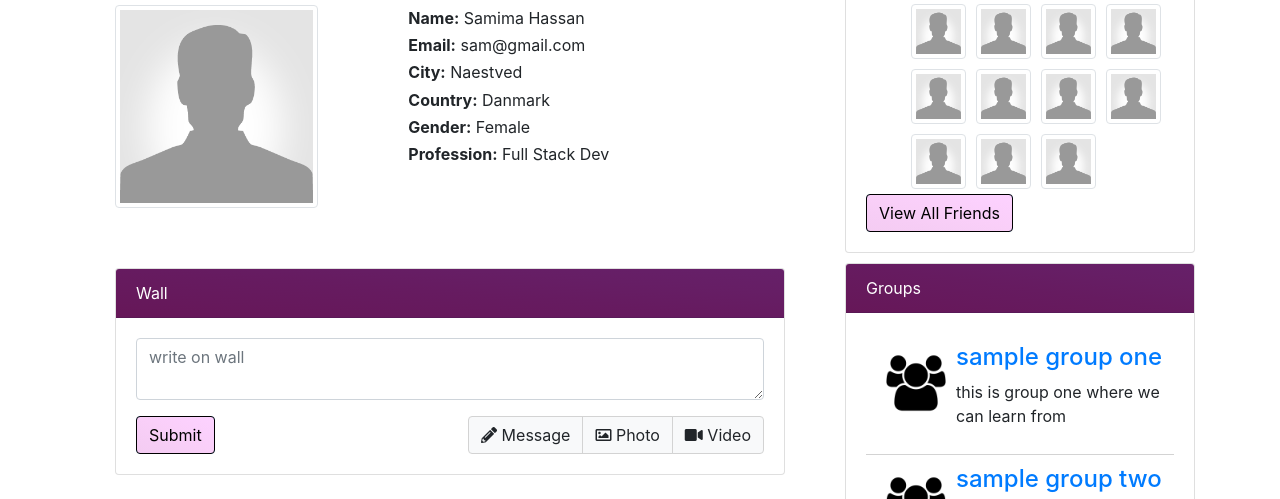
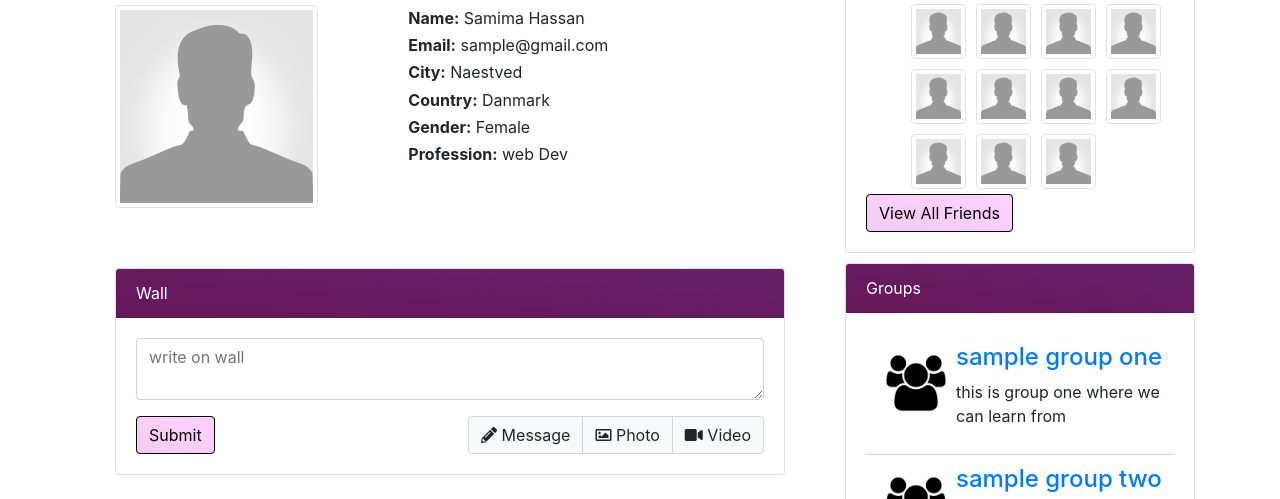
Before and after one commit to samima55/samcodes, a plain HTML site: page samcodes/profile.html in a window 1280 px wide. Shown: the part 267-766 px from the top of the page. Drawn offline with nearby package versions, Linux system fonts and the light colour scheme.

Commit message:
Update profile.html

```diff
--- a/samcodes/profile.html
+++ b/samcodes/profile.html
@@ -103,11 +103,11 @@
            <div class="col-md-8">
              <ul>
                <li><strong>Name:</strong> Samima Hassan</li>
-               <li><strong>Email:</strong> sam@gmail.com</li>
+               <li><strong>Email:</strong> sample@gmail.com</li>
                <li><strong>City:</strong> Naestved</li>
                <li><strong>Country:</strong> Danmark</li>
                <li><strong>Gender:</strong> Female</li>
-               <li><strong>Profession:</strong> Full Stack Dev</li>
+               <li><strong>Profession:</strong> web Dev</li>
              </ul>
            </div>
          </div>
```
